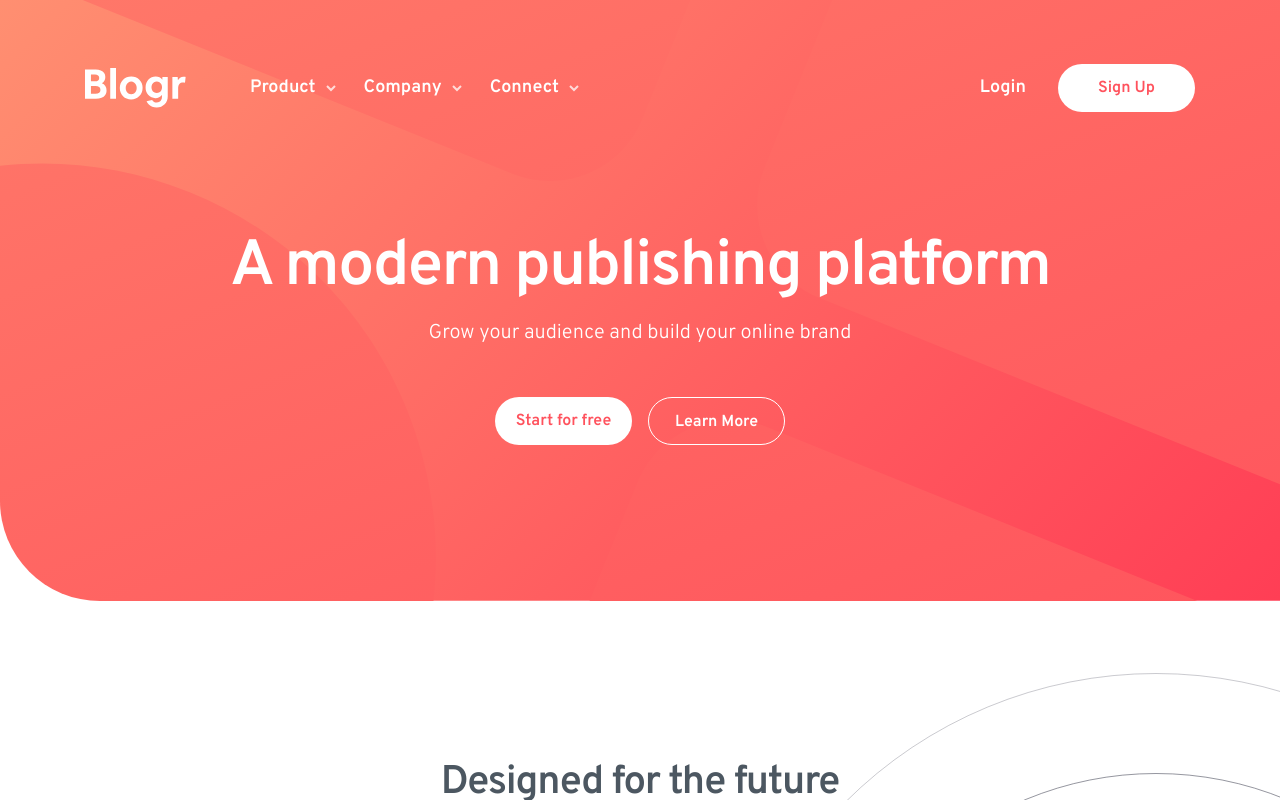
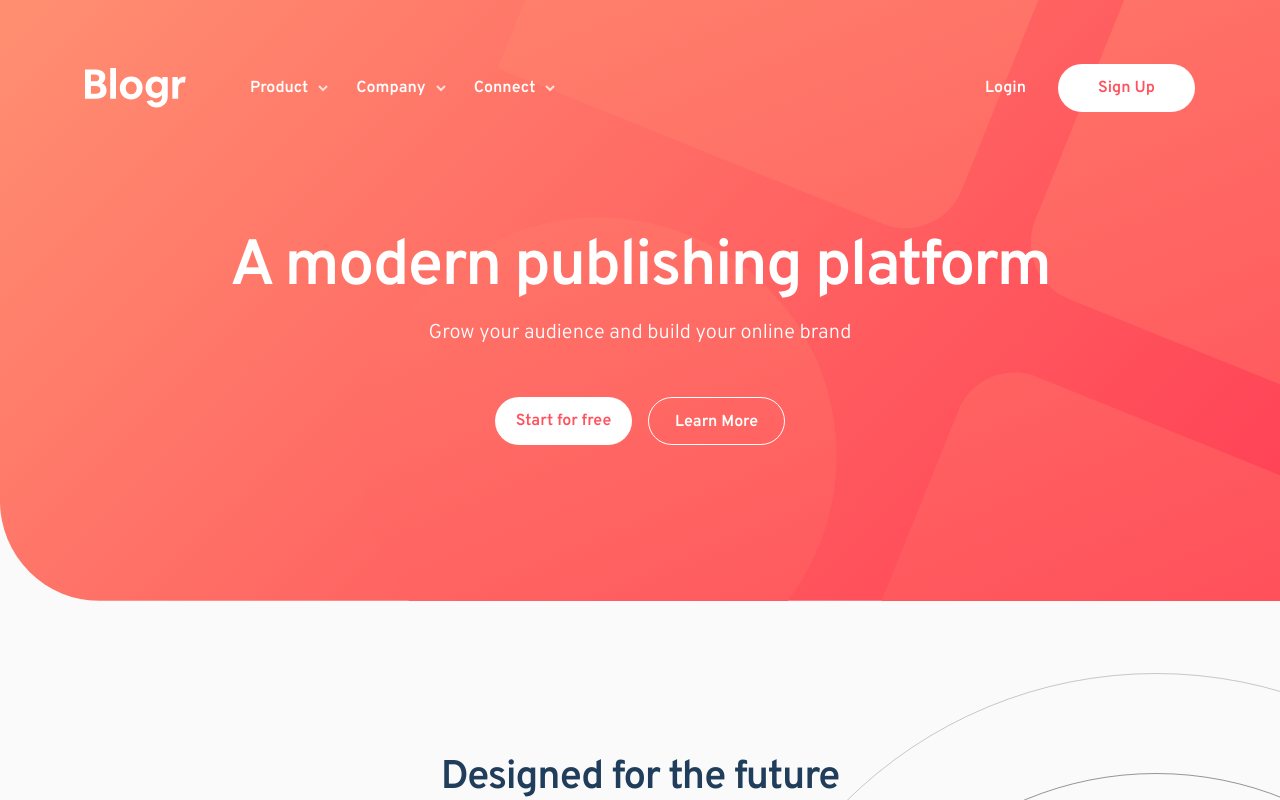
Before and after one commit to jwalczak94/Blogr-landing-page, a plain HTML site: page index.html in a window 1280 px wide. Shown: the top 800 px of the page. Drawn offline with Linux system fonts and the light colour scheme.

Commit message:
update layout

```diff
--- a/sass/_base.scss
+++ b/sass/_base.scss
@@ -69,18 +69,11 @@ a {
 }
 
 body {
+  background-color: var(--bg-color);
   color: var(--body-text);
   font-family: var(--ff-primary);
 
   overflow-x: hidden;
-}
-
-.hidden {
-  display: block;
-}
-
-.overflow {
-  overflow: hidden;
 }
 
 .active {
--- a/sass/_variables.scss
+++ b/sass/_variables.scss
@@ -16,6 +16,7 @@
   --nav-bg: hsla(237, 17%, 21%, 0.08);
   --links-color: hsl(237, 17%, 21%);
   --line-bg: hsla(0, 7%, 90%, 1);
+  --bg-color: #fafafa;
 
   --gradient-header: linear-gradient(135deg, #ff8f71 0%, #ff3e55 100%);
   --gradiend-section: linear-gradient(135deg, #2d2e40 0%, #3f4164 100%);
--- a/sass/layout/_footer.scss
+++ b/sass/layout/_footer.scss
@@ -19,6 +19,10 @@
       justify-content: space-between;
       align-items: flex-start;
     }
+
+    @include m.respond(desktop) {
+      gap: 11.5rem;
+    }
   }
 
   &__links-container {
@@ -38,12 +42,14 @@
 
   &__links {
     @include m.flex-center(0, column);
-    font-size: clamp(1.125rem, 1.221rem + -0.4087vw, 0.9375rem);
+    font-size: 1.125rem;
     font-family: var(--ff-links);
     line-height: 2.0625rem;
 
     @include m.respond(phone) {
       align-items: flex-start;
+      font-size: 0.9375rem;
+      flex-grow: 1;
     }
 
     &__header {
@@ -54,6 +60,7 @@
     &__link {
       max-width: max-content;
       display: inline-block;
+      opacity: 0.75;
     }
   }
 }
--- a/sass/layout/_header.scss
+++ b/sass/layout/_header.scss
@@ -3,8 +3,8 @@
 .header {
   border-bottom-left-radius: 100px;
   background-image: url("./images/bg-pattern-intro-mobile.svg"), var(--gradient-header);
-  background-position: center, center;
-  background-size: auto, auto;
+  background-position: center left, center;
+  background-size: 150%, auto;
   background-repeat: no-repeat;
 
   padding: 3.5rem 0 9.75rem 0;
--- a/sass/layout/_navigation.scss
+++ b/sass/layout/_navigation.scss
@@ -38,7 +38,7 @@
     width: 87.2vw;
 
     font-weight: 600;
-    font-size: clamp(1.125rem, 1.2443rem + -0.5089vw, 1rem);
+    font-size: 1.125rem;
     line-height: 1.75rem;
     text-align: center;
     padding: 1.5rem 1.5rem 2rem 1.5rem;
@@ -55,6 +55,7 @@
       justify-content: space-between;
 
       color: var(--white);
+      font-size: 1rem;
     }
 
     &__container {
@@ -104,7 +105,6 @@
 
       background-color: (var(--nav-bg));
       border-radius: 5px;
-      font-size: clamp(1rem, 1.0596rem + -0.2545vw, 0.9375rem);
       opacity: 0.75;
       margin-top: 1.5rem;
       padding: 1.25rem 0;
@@ -128,6 +128,7 @@
 
         a {
           font-weight: 400;
+          font-size: clamp(1rem, 1.0596rem + -0.2545vw, 0.9375rem);
 
           @media (hover: hover) {
             &:hover {
--- a/sass/layout/_sections.scss
+++ b/sass/layout/_sections.scss
@@ -14,10 +14,11 @@
 
   > h2 {
     margin-bottom: 2.375rem;
+    color: var(--headings-text);
 
     @include m.respond(tab-land) {
       position: absolute;
-      top: 80px;
+      top: 75px;
       left: 50%;
       transform: translateX(-50%);
     }
@@ -30,10 +31,6 @@
       flex-direction: row !important;
     }
 
-    @include m.respond(desktop) {
-      gap: 7.8125rem !important;
-    }
-
     &-1 {
       @include m.flex-center(2.875rem, column-reverse);
 
@@ -41,11 +38,17 @@
         position: relative;
       }
 
+      @include m.respond(desktop) {
+        gap: 5rem !important;
+      }
+
+      .article__content {
+        @include m.respond(desktop) {
+          padding-top: 2.5rem;
+        }
+      }
+
       &__img {
-        @include m.respond(tab-port) {
-          margin-right: -10rem;
-        }
-
         @include m.respond(tab-land) {
           img,
           source {
@@ -89,7 +92,7 @@
 
         @include m.respond(tab-port) {
           top: -70px;
-          left: 0;
+          left: -40px;
           transform: translateX(0);
         }
 
@@ -106,6 +109,10 @@
         @include m.respond(tab-port) {
           display: grid;
           grid-template-columns: repeat(2, 1fr);
+        }
+
+        @include m.respond(desktop) {
+          gap: 2rem;
         }
       }
 
@@ -127,6 +134,10 @@
     &-3 {
       @include m.flex-center(2.875rem, column);
 
+      @include m.respond(desktop) {
+        gap: 2.55rem !important;
+      }
+
       &__img {
         @include m.respond(tab-port) {
           margin-left: -27.6rem;
@@ -146,7 +157,7 @@
       gap: 2.5rem;
 
       @include m.respond(tab-port) {
-        gap: 4.875rem;
+        gap: 4rem;
       }
     }
 
```
Also changed, not shown: main.css, 1 other file.
